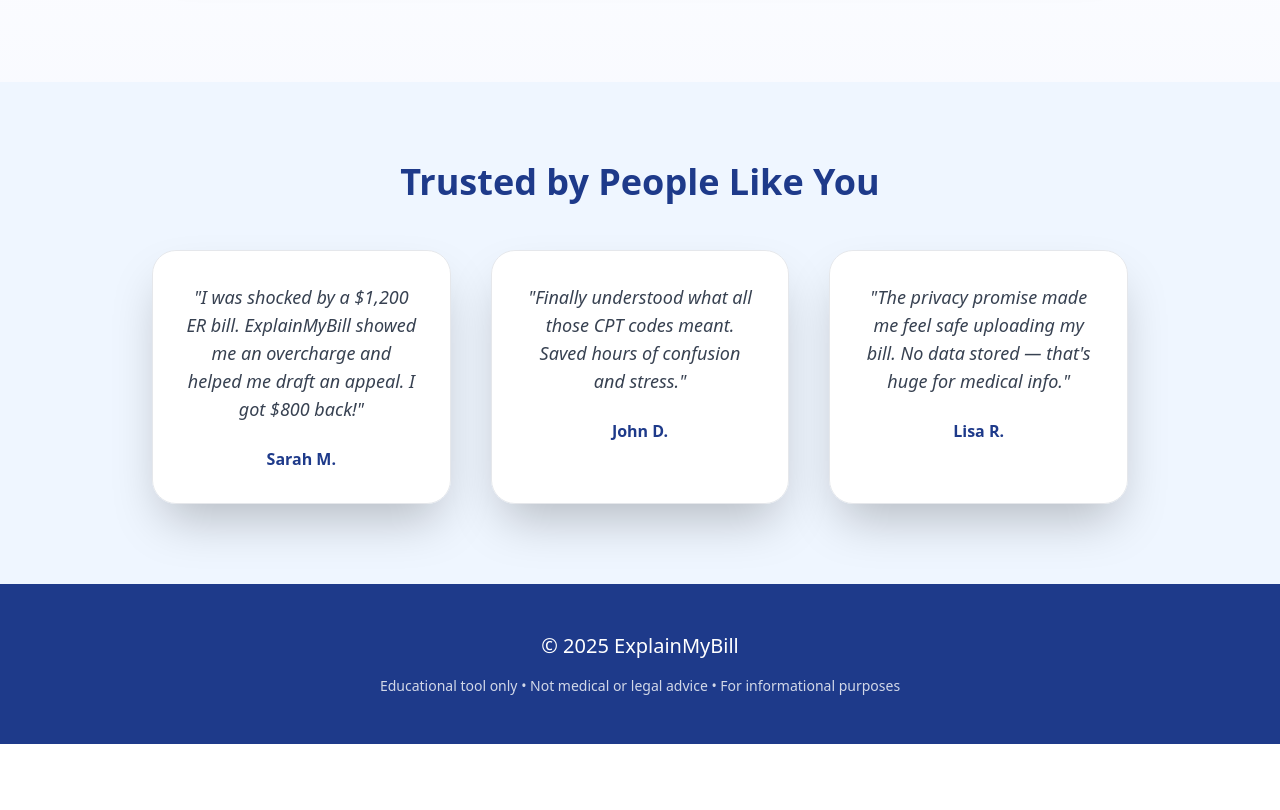
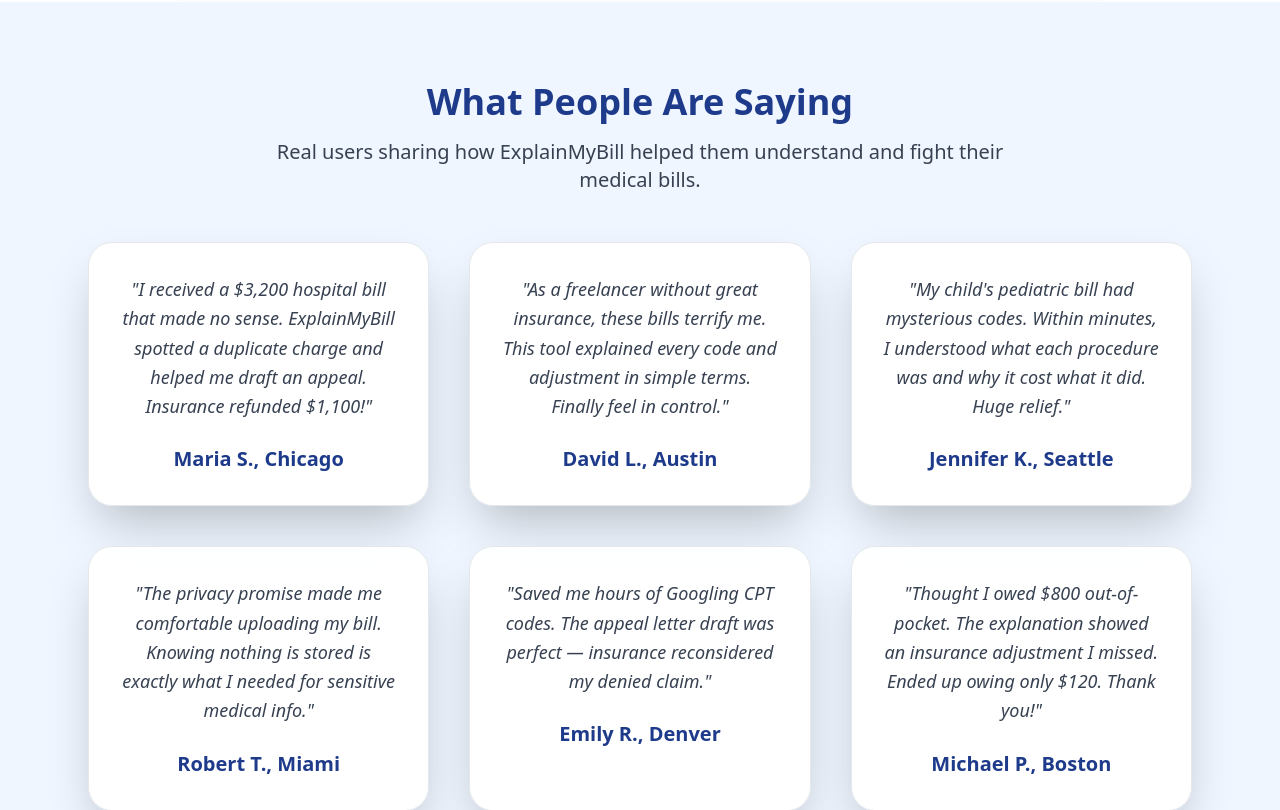
Before and after one commit to kevin-phan-25/explain-my-bill-frontend, a React (Create React App) app in the folder frontend/: page / in a window 1280 px wide. Shown: the part 1320-2130 px from the top of the page. Before the commit the page ends 2064 px from the top, so only its background shows below. Built offline with nearby package versions, Linux system fonts and the light colour scheme.

Commit message:
Update Testimonials.js

```diff
--- a/frontend/src/components/Testimonials.js
+++ b/frontend/src/components/Testimonials.js
@@ -1,37 +1,61 @@
-// Add this component in src/components/Testimonials.js
 import React from 'react';
 
 export default function Testimonials() {
   const testimonials = [
     {
-      name: "Sarah M.",
-      text: "I was shocked by a $1,200 ER bill. ExplainMyBill showed me an overcharge and helped me draft an appeal. I got $800 back!",
+      name: "Maria S., Chicago",
+      text: "I received a $3,200 hospital bill that made no sense. ExplainMyBill spotted a duplicate charge and helped me draft an appeal. Insurance refunded $1,100!",
     },
     {
-      name: "John D.",
-      text: "Finally understood what all those CPT codes meant. Saved hours of confusion and stress.",
+      name: "David L., Austin",
+      text: "As a freelancer without great insurance, these bills terrify me. This tool explained every code and adjustment in simple terms. Finally feel in control.",
     },
     {
-      name: "Lisa R.",
-      text: "The privacy promise made me feel safe uploading my bill. No data stored — that's huge for medical info.",
+      name: "Jennifer K., Seattle",
+      text: "My child's pediatric bill had mysterious codes. Within minutes, I understood what each procedure was and why it cost what it did. Huge relief.",
+    },
+    {
+      name: "Robert T., Miami",
+      text: "The privacy promise made me comfortable uploading my bill. Knowing nothing is stored is exactly what I needed for sensitive medical info.",
+    },
+    {
+      name: "Emily R., Denver",
+      text: "Saved me hours of Googling CPT codes. The appeal letter draft was perfect — insurance reconsidered my denied claim.",
+    },
+    {
+      name: "Michael P., Boston",
+      text: "Thought I owed $800 out-of-pocket. The explanation showed an insurance adjustment I missed. Ended up owing only $120. Thank you!",
     },
   ];
 
   return (
-    <div className="bg-blue-50 py-20 mt-20">
-      <div className="container mx-auto px-6 max-w-5xl">
-        <h2 className="text-4xl font-bold text-center text-blue-900 mb-12">
-          Trusted by People Like You
+    <section className="bg-blue-50 py-20" aria-labelledby="testimonials-heading">
+      <div className="container mx-auto px-6 max-w-6xl">
+        <h2 id="testimonials-heading" className="text-4xl font-bold text-center text-blue-900 mb-4">
+          What People Are Saying
         </h2>
-        <div className="grid md:grid-cols-3 gap-10">
+        <p className="text-xl text-center text-gray-700 mb-12 max-w-3xl mx-auto">
+          Real users sharing how ExplainMyBill helped them understand and fight their medical bills.
+        </p>
+
+        <div className="grid md:grid-cols-2 lg:grid-cols-3 gap-10">
           {testimonials.map((t, i) => (
-            <div key={i} className="glass-card p-8 text-center">
-              <p className="text-lg text-gray-700 italic mb-6">"{t.text}"</p>
-              <p className="font-bold text-blue-900">{t.name}</p>
-            </div>
+            <figure
+              key={i}
+              className="glass-card p-8 text-center hover:shadow-2xl transition-shadow duration-300"
+              tabIndex={0}
+              aria-labelledby={`testimonial-name-${i}`}
+            >
+              <blockquote className="text-lg text-gray-700 italic mb-6 leading-relaxed">
+                "{t.text}"
+              </blockquote>
+              <figcaption id={`testimonial-name-${i}`} className="font-bold text-blue-900 text-xl">
+                {t.name}
+              </figcaption>
+            </figure>
           ))}
         </div>
       </div>
-    </div>
+    </section>
   );
 }
```
